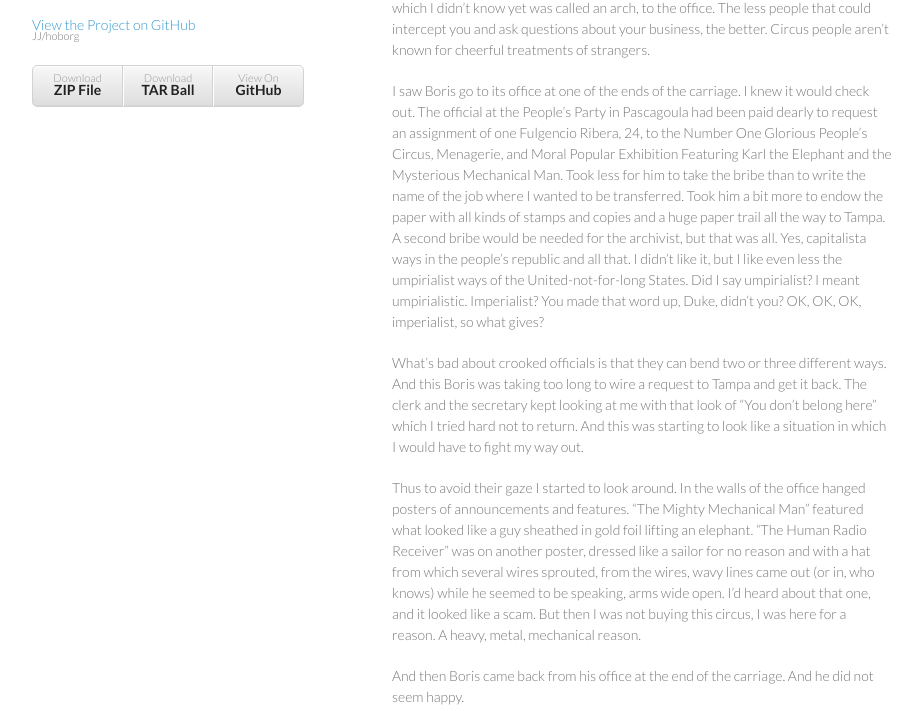
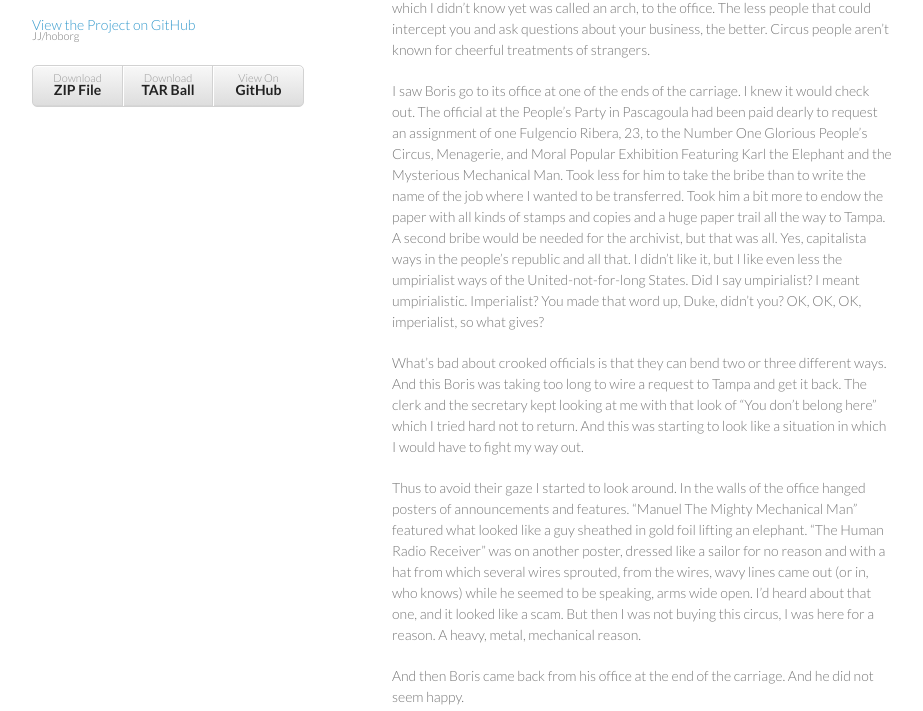
Before and after one commit to JJ/hoborg, a Jekyll site: the page built from text/text.md, in a window 1280 px wide and 1400 px high, scrolled down 2785 px. Shown: the part 178-889 px from the top of the window, without its empty margins (178-1101 px from the left). Built offline with Jekyll 4.4.1, drawn with Linux system fonts in a browser that asks for light colours; some of the changed text lies outside the part shown.

Commit message:
Sync text/text.md from master to gh-pages

```diff
--- a/text/text.md
+++ b/text/text.md
@@ -25,7 +25,7 @@
 And now being the tenth year after the revolution that produced the
 All Races People's Republic of Florida.
 
-But a free man has to earn a living, too. That is why I am after José,
+But a free man has to earn a living, too. That is why I am after Manuel,
 the mechanical man. A real marvel of the people's republic
 ingenuity. Just look at him. All by himself, he has hushed everyone in
 this dusty, hot, humid and forsaken place. How can I describe it? I
@@ -176,7 +176,7 @@
 I saw Boris go to its office at one of the ends of the carriage. I
 knew it would check out. The official at the People's Party in
 Pascagoula had been paid dearly to request an assignment of one
-Fulgencio Ribera, 24, to the Number One Glorious People's Circus, Menagerie, and
+Fulgencio Ribera, 23, to the Number One Glorious People's Circus, Menagerie, and
 Moral Popular Exhibition Featuring Karl the Elephant and the Mysterious
 Mechanical Man. Took less for him to take the bribe than to write the
 name of the job where I wanted to be transferred. Took him a bit
@@ -198,7 +198,7 @@
 which I would have to fight my way out.
 
 Thus to avoid their gaze I started to look around. In the walls of the office hanged posters of announcements and
-features. "The Mighty Mechanical Man" featured what looked like a guy
+features. "Manuel The Mighty Mechanical Man" featured what looked like a guy
 sheathed in gold foil lifting an elephant. "The Human Radio Receiver"
 was on another poster, dressed like a sailor for no reason and with a
 hat from which several wires sprouted, from the wires, wavy lines came
```
Also changed, not shown: other parts of text/text.md (+12 -2 lines).
